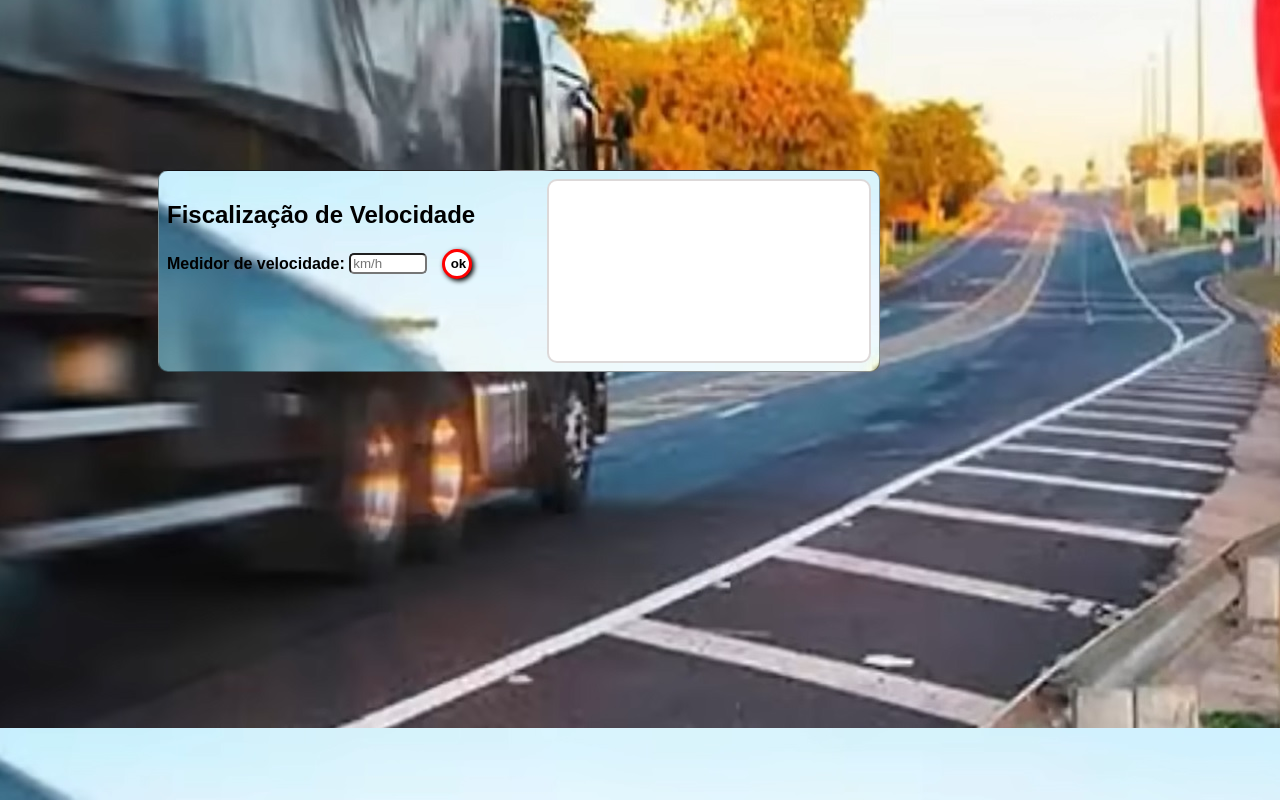
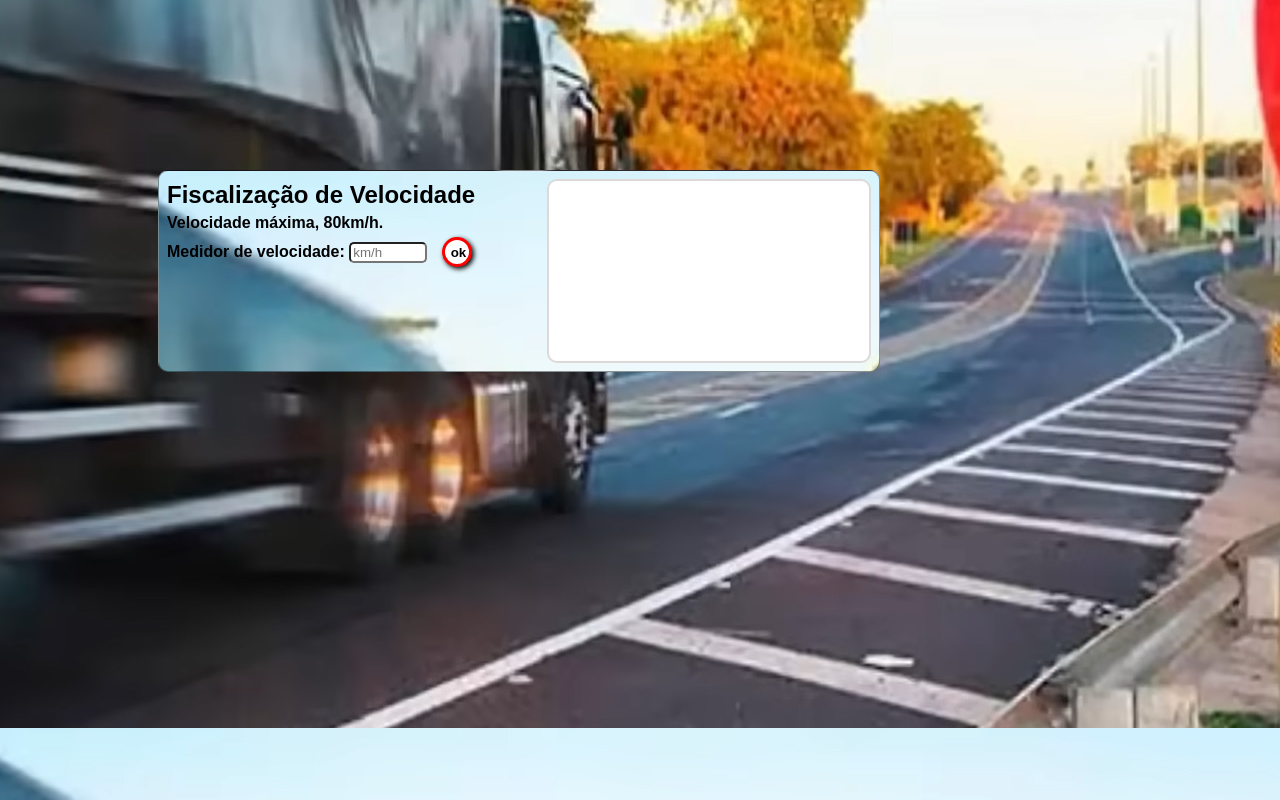
Before and after one commit to J-Grym/teste-2, a plain HTML site: page index.html in a window 1280 px wide. Drawn offline with Linux system fonts and the light colour scheme.

Commit message:
Página teste 2 atualizada

```diff
--- a/index.html
+++ b/index.html
@@ -32,8 +32,14 @@
             border-radius: 10px;
         }
 
+        section p {
+            margin-top: 5px;
+            margin-bottom: 5px;
+        }
+
         h1 {
             color: black;
+            margin: 0;
         }
 
         input#txtn1 {
@@ -90,6 +96,7 @@
     <section>
         <div class="sec1">
             <h1>Fiscalização de Velocidade</h1>
+            <p>Velocidade máxima, 80km/h.</p>
             Medidor de velocidade: <input type="number" name="txt" id="txtn1" placeholder="km/h">
             <input class="bot" type="button" value="ok" onclick="calcular()">
             <div id="msg"></div>
```
